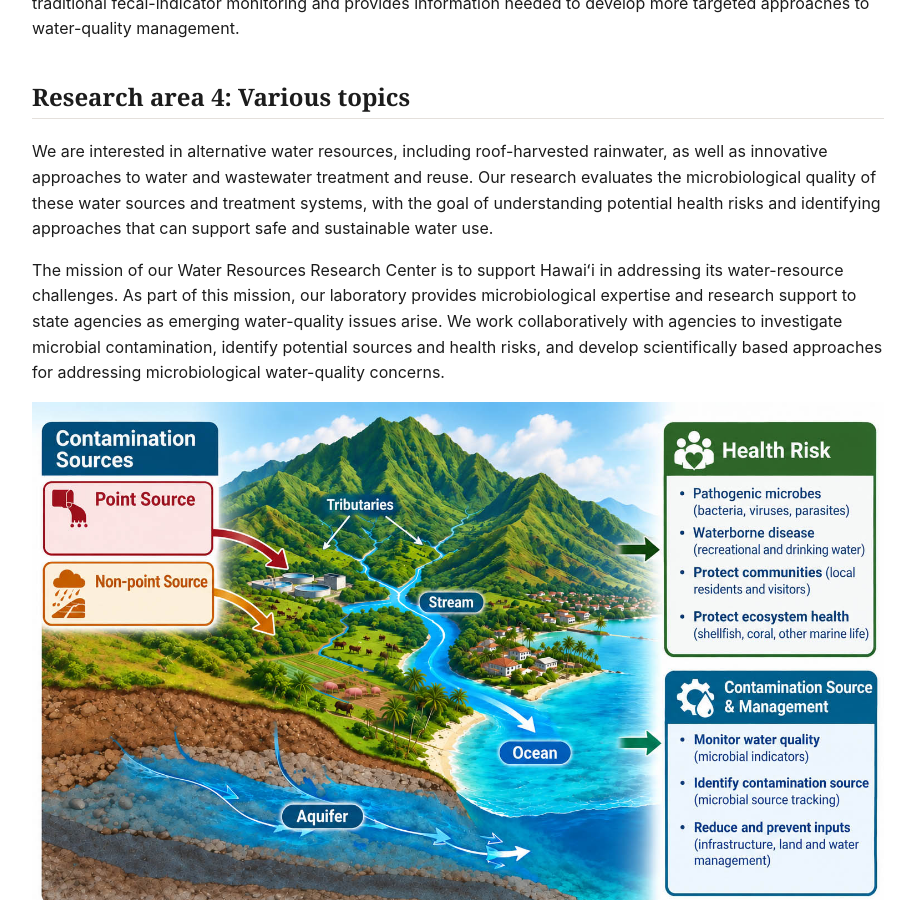
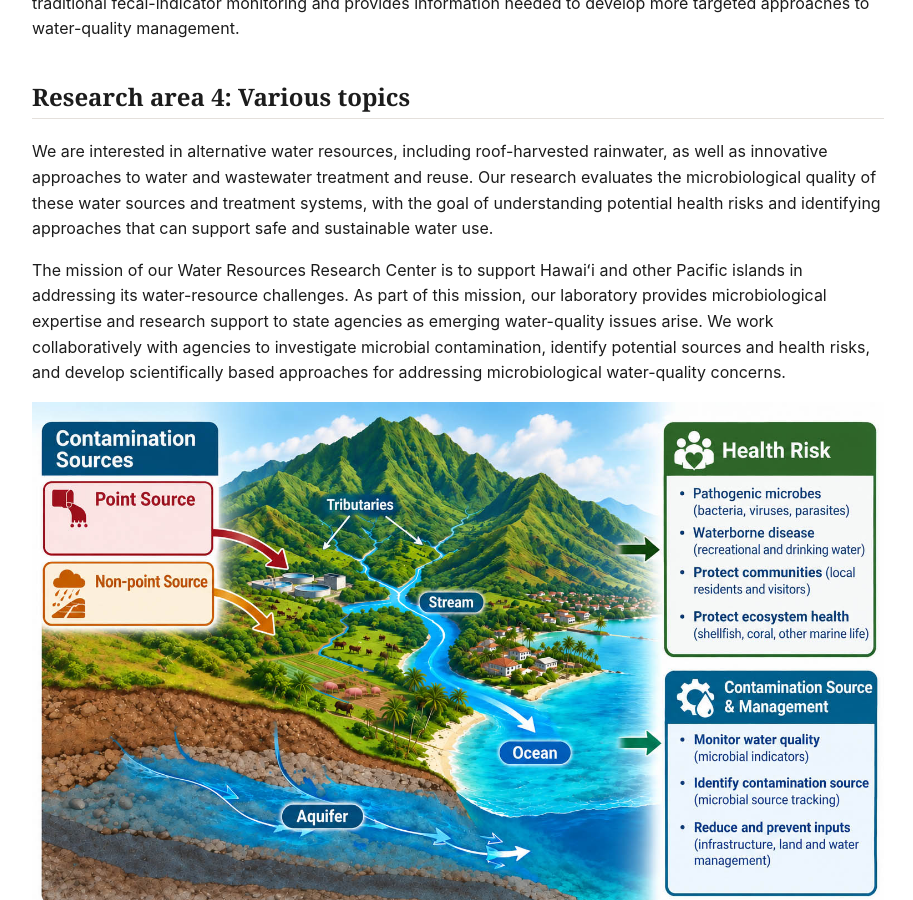
Before and after one commit to MarekKirs/marekkirs.github.io, a Jekyll site: the page built from research.md, in a window 1280 px wide and 900 px high, scrolled down 2404 px. Shown: the whole window, without its empty margins (182-1095 px from the left). Built offline with Jekyll 4.4.1, drawn with Linux system fonts in a browser that asks for light colours.

Commit message:
Update research.md

```diff
--- a/research.md
+++ b/research.md
@@ -48,7 +48,7 @@ Understanding where these pathogens occur, how they get transported or persist i
 
 We are interested in alternative water resources, including roof-harvested rainwater, as well as innovative approaches to water and wastewater treatment and reuse. Our research evaluates the microbiological quality of these water sources and treatment systems, with the goal of understanding potential health risks and identifying approaches that can support safe and sustainable water use.
 
-The mission of our Water Resources Research Center is to support Hawaiʻi in addressing its water-resource challenges. As part of this mission, our laboratory provides microbiological expertise and research support to state agencies as emerging water-quality issues arise. We work collaboratively with agencies to investigate microbial contamination, identify potential sources and health risks, and develop scientifically based approaches for addressing microbiological water-quality concerns.
+The mission of our Water Resources Research Center is to support Hawaiʻi and other Pacific islands in addressing its water-resource challenges. As part of this mission, our laboratory provides microbiological expertise and research support to state agencies as emerging water-quality issues arise. We work collaboratively with agencies to investigate microbial contamination, identify potential sources and health risks, and develop scientifically based approaches for addressing microbiological water-quality concerns.
 
 ![research focus](/assets/images/res.jpg)
 
```
